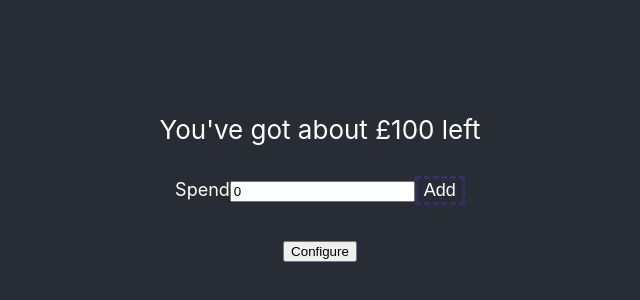
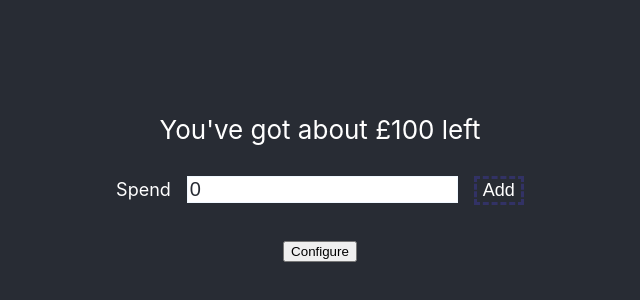
Before and after one commit to buckmanting/budget, a React (Create React App) app: page / in a window 1280 px wide. Shown: the part 186-486 px from the top of the page, without its empty margins (320-960 px from the left). Built offline with nearby package versions, Linux system fonts and the light colour scheme.

Commit message:
can't rememebr, but it must be good

```diff
--- a/src/App.css
+++ b/src/App.css
@@ -40,6 +40,17 @@
     color: white;
 }
 
+.form-input {
+    background-color: white;
+    flex-direction: column;
+    align-items: center;
+    justify-content: center;
+    font-size: calc(12px + 1vmin);
+    margin: 0 1rem;
+    color: #282c34;
+    border: aliceblue solid 1px;
+}
+
 .spend-button--no-style {
     appearance: none;
     border: #323265 dashed;
--- a/src/App.js
+++ b/src/App.js
@@ -38,6 +38,7 @@ function App() {
                     type="number"
                     id="spend"
                     value={spend}
+                    className="form-input"
                     onChange={e => setSpend(e.target.value)}
                 />
                 <input type="submit" className="spend-button--no-style" value="Add"/>
```
